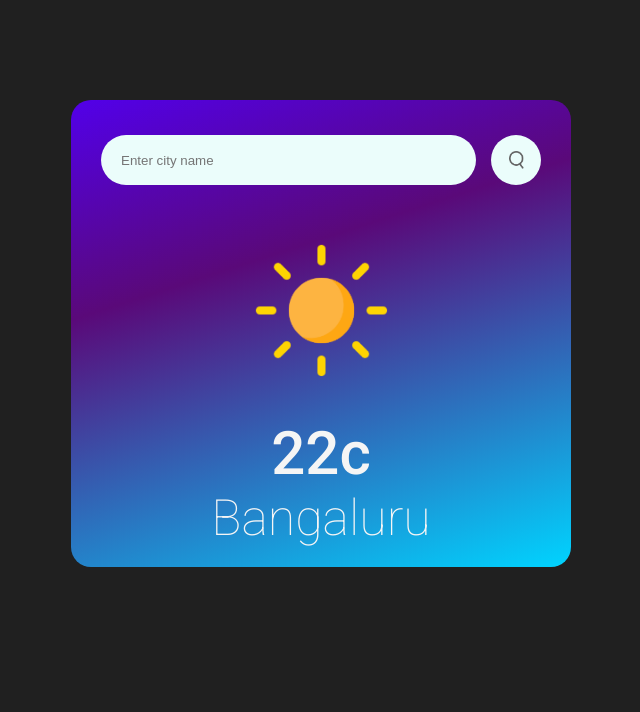
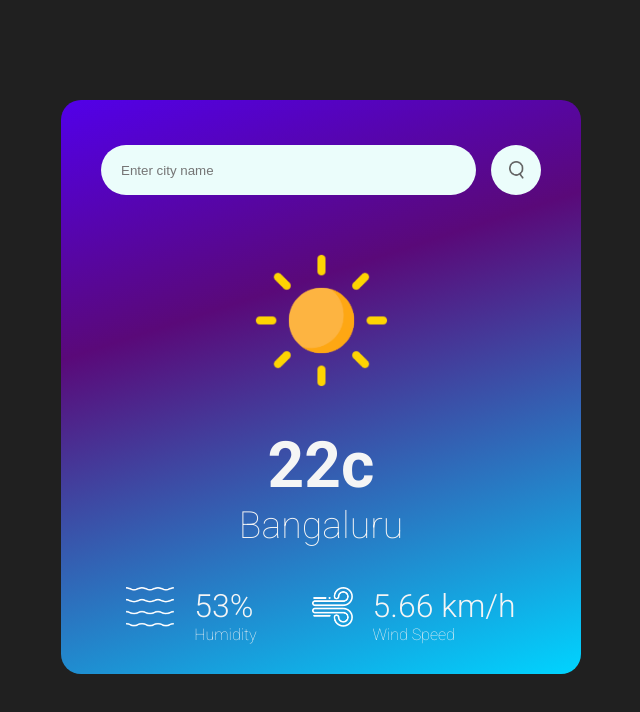
Before and after one commit to shubhamtade/weatherApp, a plain HTML site: page index.html in a window 1280 px wide. Shown: the whole page, without its empty margins (319-959 px from the left). Drawn offline with nearby package versions, Linux system fonts and the light colour scheme.

Commit message:
css complete

```diff
--- a/asset/style/index.css
+++ b/asset/style/index.css
@@ -1,4 +1,4 @@
-@import url("https://fonts.googleapis.com/css2?family=Roboto:wght@100;500;700&display=swap");
+@import url("https://fonts.googleapis.com/css2?family=Roboto:wght@100;300;500;700&display=swap");
 
 * {
   box-sizing: border-box;
@@ -19,6 +19,7 @@ body {
   color: whitesmoke;
 
   main {
+    padding: 10px;
     display: flex;
     flex-direction: column;
     justify-content: center;
@@ -46,6 +47,7 @@ body {
         height: 50px;
         flex: 1;
         border: none;
+        outline: none;
 
         background-color: #ebfdfb;
         margin-right: 15px;
@@ -81,17 +83,37 @@ body {
         width: 200px;
       }
 
-      .temp {
-        p {
-          font-size: 60px;
-          font-weight: 500;
+      h3 {
+        font-weight: 200;
+      }
+    }
+
+    .bottom_content {
+      margin: 20px;
+      display: flex;
+      justify-content: space-evenly;
+      align-items: center;
+      width: 100%;
+
+      .humidity,
+      .wind {
+        display: flex;
+
+        img {
+          height: 40px;
+          margin-right: 20px;
         }
-      }
 
-      .city_name {
-        p {
-          font-size: 50px;
-          font-weight: 100;
+        .details {
+          .value {
+            font-size: 32px;
+            font-weight: 300;
+          }
+
+          p {
+            font-size: 16px;
+            font-weight: 100;
+          }
         }
       }
     }
--- a/index.html
+++ b/index.html
@@ -21,11 +21,25 @@
 
       <div class="mid_content">
         <img src="asset/images/clear.png" />
-        <div class="temp">
-          <p>22c</p>
+        <h1>22c</h1>
+        <h3>Bangaluru</h3>
+      </div>
+
+      <div class="bottom_content">
+        <div class="humidity">
+          <img src="asset/images/humidity.png" />
+          <div class="details">
+            <p class="value">53%</p>
+            <p>Humidity</p>
+          </div>
         </div>
-        <div class="city_name">
-          <p>Bangaluru</p>
+
+        <div class="wind">
+          <img src="asset/images/wind.png" />
+          <div class="details">
+            <p class="value">5.66 km/h</p>
+            <p>Wind Speed</p>
+          </div>
         </div>
       </div>
     </main>
```
